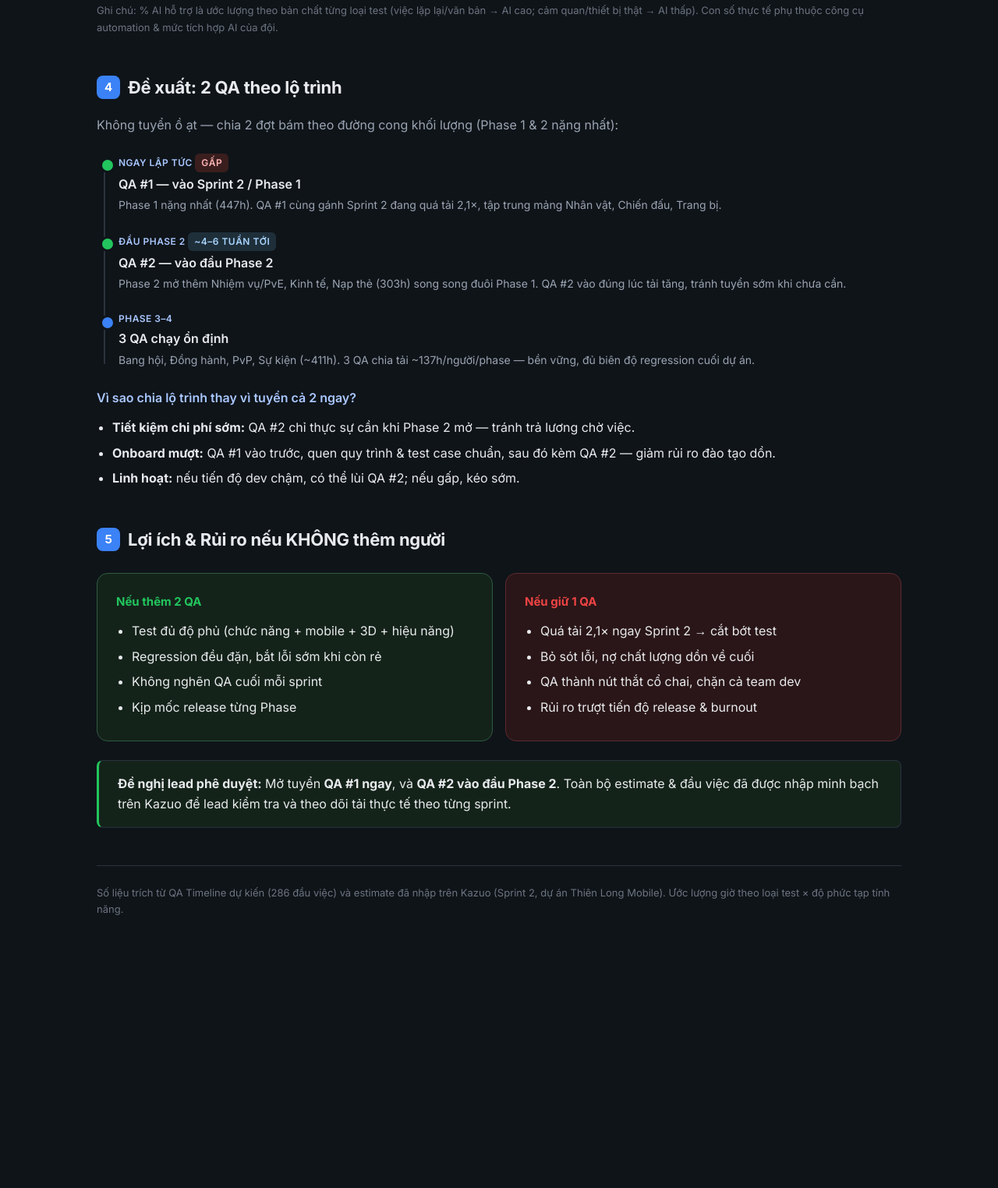
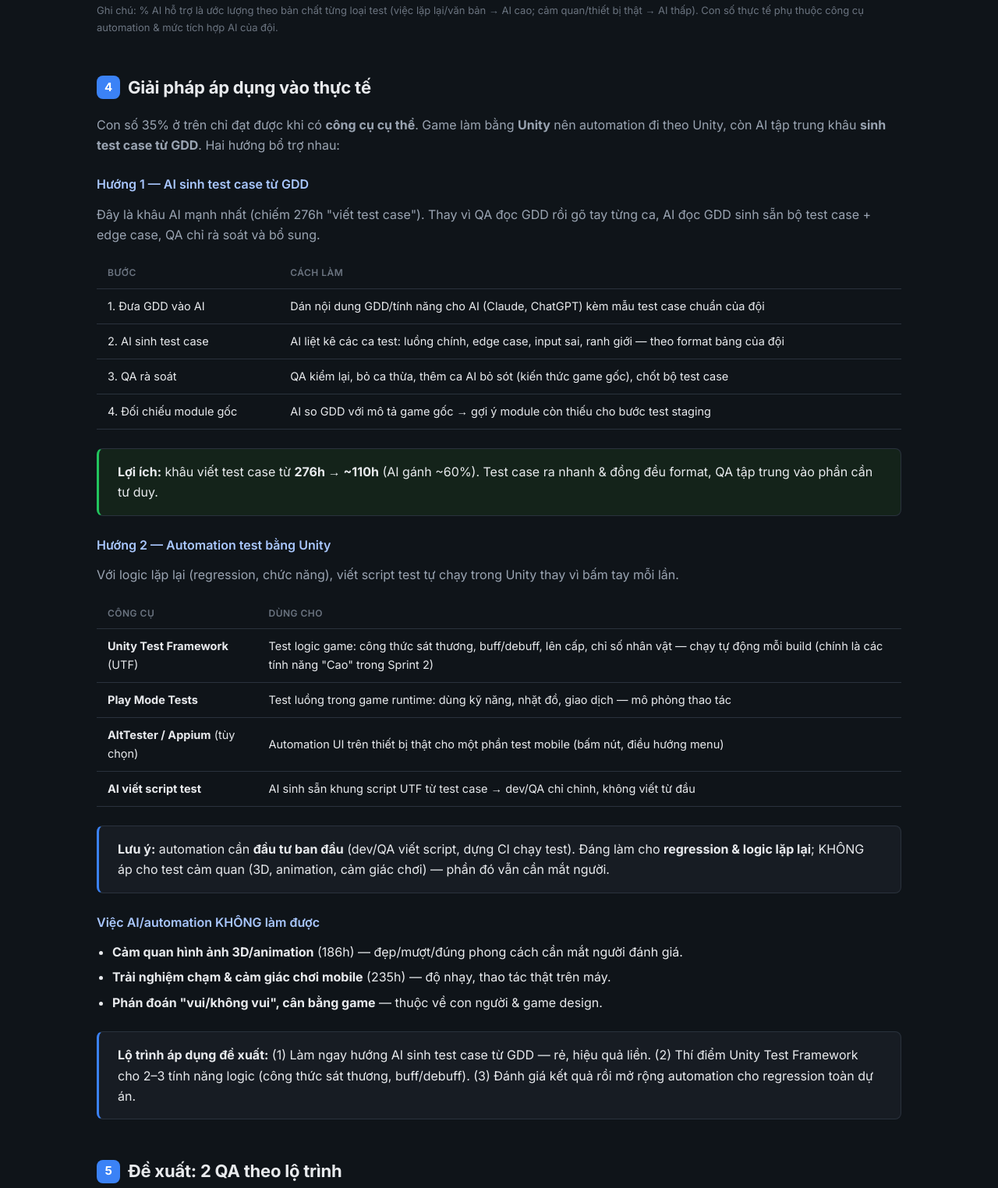
Before and after one commit to duong141001/kazuo-smitwork-tutorial, a website: page QA-kehoach/index.html in a window 1280 px wide. Shown: the part 3241-4765 px from the top of the page at 78% size. Before the commit the page ends 4467 px from the top, so only its background shows below. Drawn offline with Linux system fonts and the light colour scheme.

Commit message:
docs: add QA automation solution (Unity Test Framework + AI test case from GDD)

```diff
--- a/QA-kehoach/index.html
+++ b/QA-kehoach/index.html
@@ -239,7 +239,45 @@
   </div>
   <p class="lead" style="font-size:13px;color:var(--faint)">Ghi chú: % AI hỗ trợ là ước lượng theo bản chất từng loại test (việc lặp lại/văn bản → AI cao; cảm quan/thiết bị thật → AI thấp). Con số thực tế phụ thuộc công cụ automation &amp; mức tích hợp AI của đội.</p>
 
-  <h2><span class="num">4</span> Đề xuất: 2 QA theo lộ trình</h2>
+  <h2><span class="num">4</span> Giải pháp áp dụng vào thực tế</h2>
+  <p class="lead">Con số 35% ở trên chỉ đạt được khi có <b>công cụ cụ thể</b>. Game làm bằng <b>Unity</b> nên automation đi theo Unity, còn AI tập trung khâu <b>sinh test case từ GDD</b>. Hai hướng bổ trợ nhau:</p>
+
+  <h3>Hướng 1 — AI sinh test case từ GDD</h3>
+  <p class="lead">Đây là khâu AI mạnh nhất (chiếm 276h "viết test case"). Thay vì QA đọc GDD rồi gõ tay từng ca, AI đọc GDD sinh sẵn bộ test case + edge case, QA chỉ rà soát và bổ sung.</p>
+  <table>
+    <thead><tr><th>Bước</th><th>Cách làm</th></tr></thead>
+    <tbody>
+      <tr><td>1. Đưa GDD vào AI</td><td>Dán nội dung GDD/tính năng cho AI (Claude, ChatGPT) kèm mẫu test case chuẩn của đội</td></tr>
+      <tr><td>2. AI sinh test case</td><td>AI liệt kê các ca test: luồng chính, edge case, input sai, ranh giới — theo format bảng của đội</td></tr>
+      <tr><td>3. QA rà soát</td><td>QA kiểm lại, bỏ ca thừa, thêm ca AI bỏ sót (kiến thức game gốc), chốt bộ test case</td></tr>
+      <tr><td>4. Đối chiếu module gốc</td><td>AI so GDD với mô tả game gốc → gợi ý module còn thiếu cho bước test staging</td></tr>
+    </tbody>
+  </table>
+  <div class="callout ok"><b>Lợi ích:</b> khâu viết test case từ <b>276h → ~110h</b> (AI gánh ~60%). Test case ra nhanh &amp; đồng đều format, QA tập trung vào phần cần tư duy.</div>
+
+  <h3>Hướng 2 — Automation test bằng Unity</h3>
+  <p class="lead">Với logic lặp lại (regression, chức năng), viết script test tự chạy trong Unity thay vì bấm tay mỗi lần.</p>
+  <table>
+    <thead><tr><th>Công cụ</th><th>Dùng cho</th></tr></thead>
+    <tbody>
+      <tr><td><b>Unity Test Framework</b> (UTF)</td><td>Test logic game: công thức sát thương, buff/debuff, lên cấp, chỉ số nhân vật — chạy tự động mỗi build (chính là các tính năng "Cao" trong Sprint 2)</td></tr>
+      <tr><td><b>Play Mode Tests</b></td><td>Test luồng trong game runtime: dùng kỹ năng, nhặt đồ, giao dịch — mô phỏng thao tác</td></tr>
+      <tr><td><b>AltTester / Appium</b> (tùy chọn)</td><td>Automation UI trên thiết bị thật cho một phần test mobile (bấm nút, điều hướng menu)</td></tr>
+      <tr><td><b>AI viết script test</b></td><td>AI sinh sẵn khung script UTF từ test case → dev/QA chỉ chỉnh, không viết từ đầu</td></tr>
+    </tbody>
+  </table>
+  <div class="callout warn"><b>Lưu ý:</b> automation cần <b>đầu tư ban đầu</b> (dev/QA viết script, dựng CI chạy test). Đáng làm cho <b>regression &amp; logic lặp lại</b>; KHÔNG áp cho test cảm quan (3D, animation, cảm giác chơi) — phần đó vẫn cần mắt người.</div>
+
+  <h3>Việc AI/automation KHÔNG làm được</h3>
+  <ul class="clean">
+    <li><b>Cảm quan hình ảnh 3D/animation</b> (186h) — đẹp/mượt/đúng phong cách cần mắt người đánh giá.</li>
+    <li><b>Trải nghiệm chạm &amp; cảm giác chơi mobile</b> (235h) — độ nhạy, thao tác thật trên máy.</li>
+    <li><b>Phán đoán "vui/không vui", cân bằng game</b> — thuộc về con người &amp; game design.</li>
+  </ul>
+
+  <div class="callout"><b>Lộ trình áp dụng đề xuất:</b> (1) Làm ngay hướng AI sinh test case từ GDD — rẻ, hiệu quả liền. (2) Thí điểm Unity Test Framework cho 2–3 tính năng logic (công thức sát thương, buff/debuff). (3) Đánh giá kết quả rồi mở rộng automation cho regression toàn dự án.</div>
+
+  <h2><span class="num">5</span> Đề xuất: 2 QA theo lộ trình</h2>
   <p class="lead">Không tuyển ồ ạt — chia 2 đợt bám theo đường cong khối lượng (Phase 1 &amp; 2 nặng nhất):</p>
 
   <div class="tl">
@@ -267,7 +305,7 @@
     <li><b>Linh hoạt:</b> nếu tiến độ dev chậm, có thể lùi QA #2; nếu gấp, kéo sớm.</li>
   </ul>
 
-  <h2><span class="num">5</span> Lợi ích &amp; Rủi ro nếu KHÔNG thêm người</h2>
+  <h2><span class="num">6</span> Lợi ích &amp; Rủi ro nếu KHÔNG thêm người</h2>
   <div class="cap">
     <div class="cap-card after">
       <h4 style="color:var(--ok)">Nếu thêm 2 QA</h4>
```
